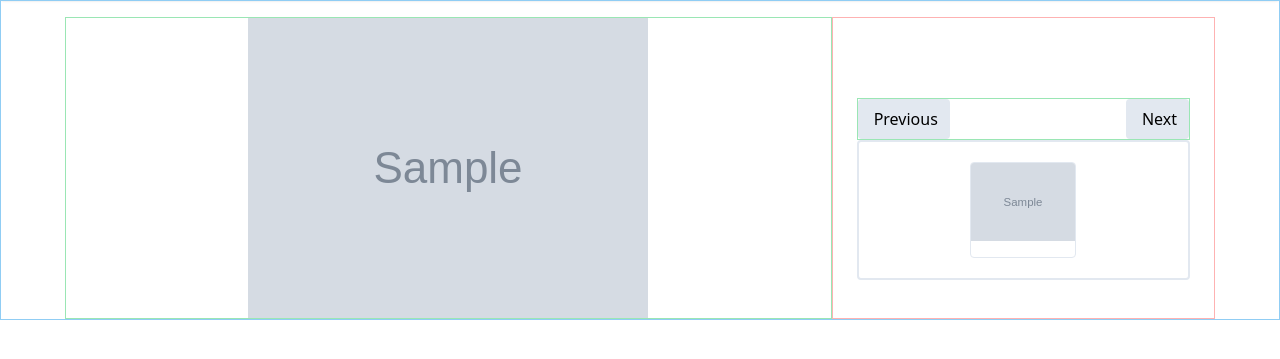
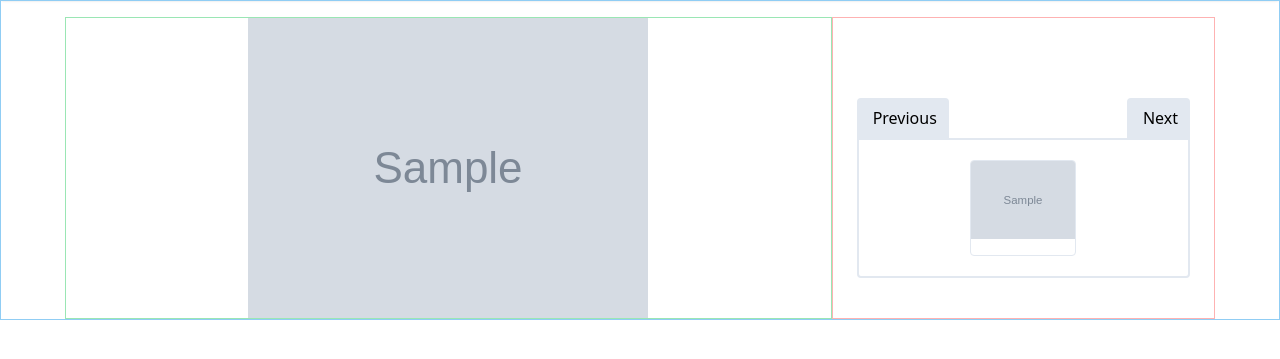
Before and after one commit to heldridge/photos-webapp, a Django app: template django/templates/pages/gallery.html.j2 in a window 1280 px wide. Shown: the part 74-433 px from the top of the page. Run offline with Django 3.2, Linux system fonts and the light colour scheme; the template is opened without the code that fills it: most values are stand-ins (such as "Sample title", 1, 10 or a date in 2020); grey boxes marked "Sample" are stand-in pictures; style sheets or scripts are compiled from the project's sources.

Commit message:
update prev next formatting

```diff
--- a/django/templates/pages/gallery.html.j2
+++ b/django/templates/pages/gallery.html.j2
@@ -11,15 +11,15 @@
         <img class="max-h-full" src="{{ picture.photo }}" alt="">
     </div>
     <div class="border border-red-300 w-2/6 flex flex-col" id="gallery-sidebar">
-        <div class="border border-green-300 mx-6 mt-20 flex justify-between" id="gallery-next-prev">
-            <button class="bg-gray-300 hover:bg-gray-500 rounded py-2 pl-4 pr-3">
+        <div class=" mx-6 mt-20 flex justify-between" id="gallery-next-prev">
+            <button class="bg-gray-300 hover:bg-gray-500 rounded-t py-2 pl-4 pr-3">
                 Previous
             </button>
-            <button class="bg-gray-300 hover:bg-gray-500 rounded py-2 pl-4 pr-3">
+            <button class="bg-gray-300 hover:bg-gray-500 rounded-t py-2 pl-4 pr-3">
                 Next
             </button>
         </div>
-        <div class="border-2 rounded border-gray-300 mx-6 pb-5 px-1 flex flex-row flex-wrap justify-around" id="gallery-next-images">
+        <div class="border-2 rounded-b border-gray-300 mx-6 pb-5 px-1 flex flex-row flex-wrap justify-around" id="gallery-next-images">
             {% if pictures %}
                 {% for picture in pictures %}
                     <div class="h-24 w-under-1-3 border rounded overflow-hidden mt-5">
```
